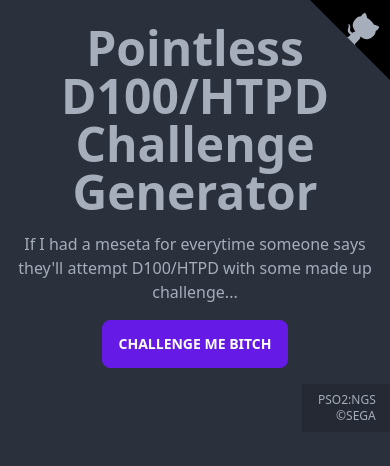
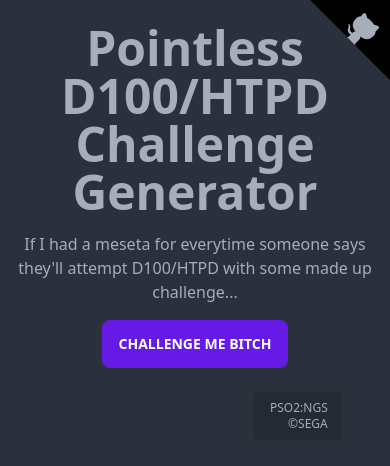
Before and after one commit to mumbler9486/pointless-d100-challenges, a SvelteKit app: page / in a window 390 px wide. Shown: the top 466 px of the page. Built offline with nearby package versions, Linux system fonts and the light colour scheme.

Commit message:
💄Improve footer layout classes

```diff
--- a/src/components/Footer.svelte
+++ b/src/components/Footer.svelte
@@ -1,5 +1,5 @@
 <footer
-	class="flex footer footer-size text-right py-2 px-4 sm:mr-12 xl:mr-0 bg-base-200 text-neutral-content xl:fixed bottom-0 right-0 xl:rounded-tl-md md:rounded md:max-w-40 sm:mt-2 ml-auto"
+	class="flex footer footer-size text-right py-2 px-4 mr-12 mt-2 bottom-0 right-0 bg-base-200 text-neutral-content rounded ml-auto xl:fixed xl:mr-0 xl:rounded-none xl:rounded-tl-md"
 >
 	<p class="text-xs">PSO2:NGS<br />©SEGA</p>
 </footer>
```
